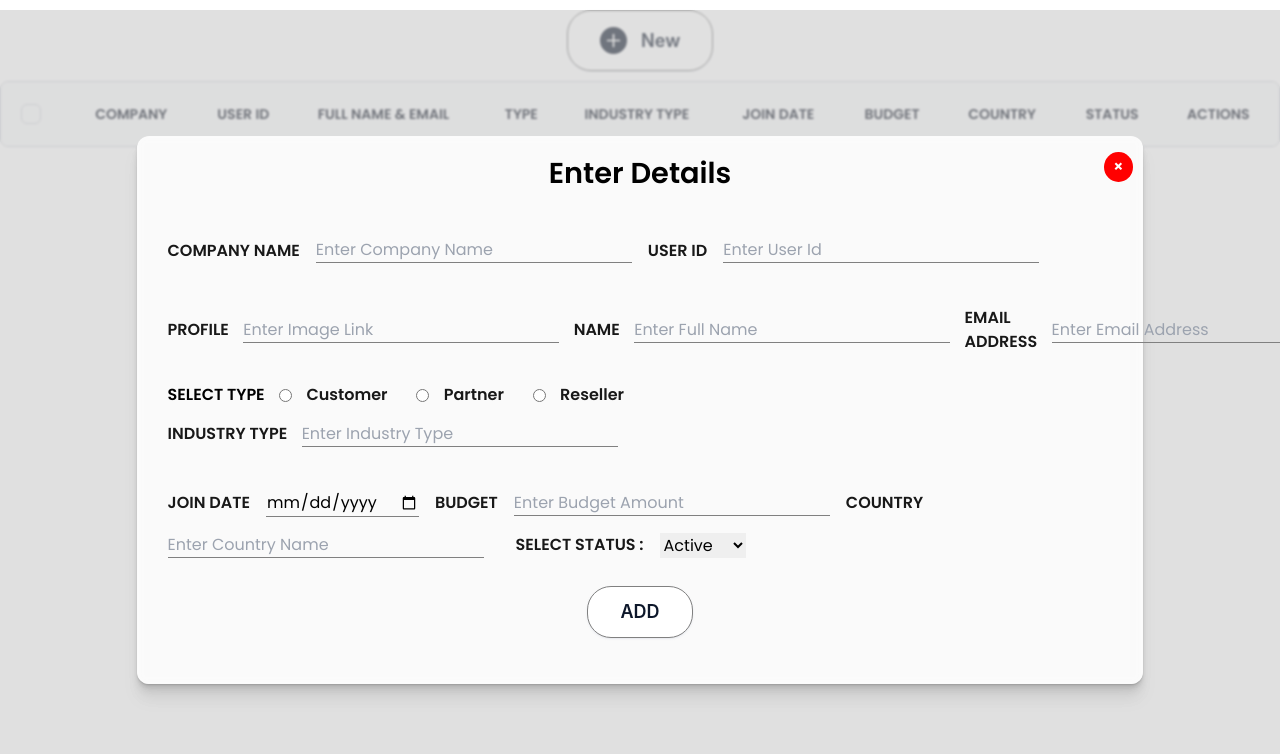
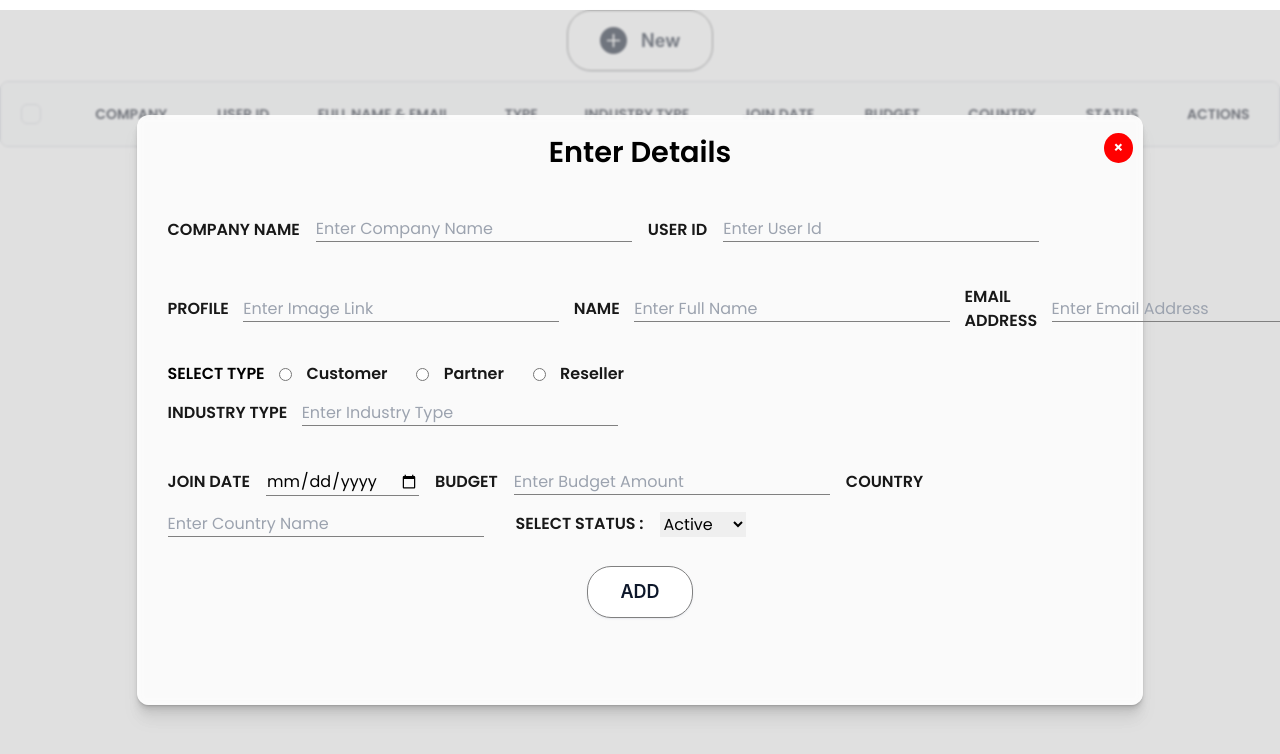
Before and after one commit to DholakiaJay/JS-Work, a plain HTML site: page index.html in a window 1280 px wide. Both pictures are taken after a click on the button "New". Drawn offline with nearby package versions, Linux system fonts and the light colour scheme.

Commit message:
3-10-2024

```diff
--- a/index.html
+++ b/index.html
@@ -41,7 +41,7 @@
       .formcontainer #form {
         position: relative;
         background-color: slategrey;
-        height: 72%;
+        height: 77.5%;
         width: 81%;
         border-radius: 12px;
         padding: 1rem;
```
